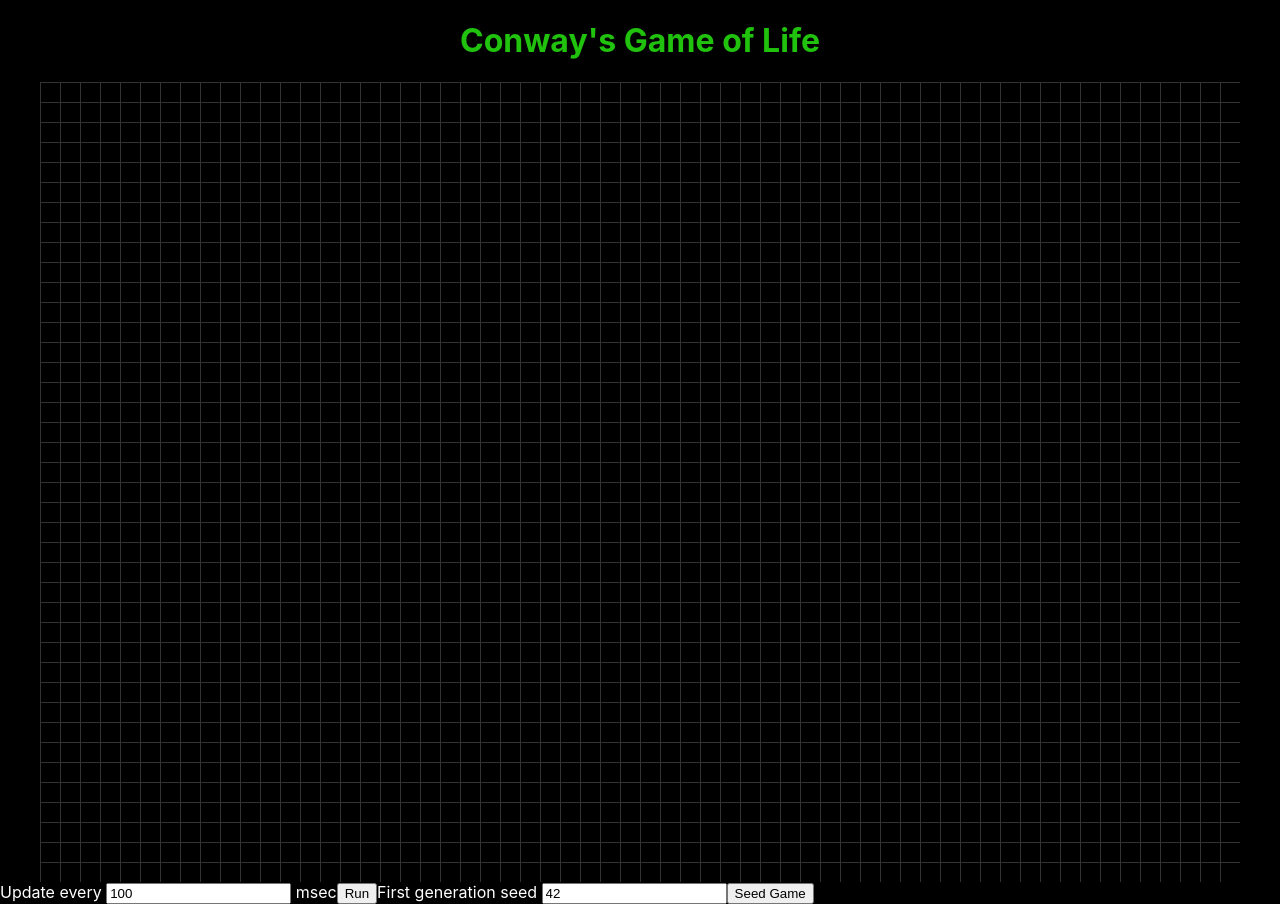
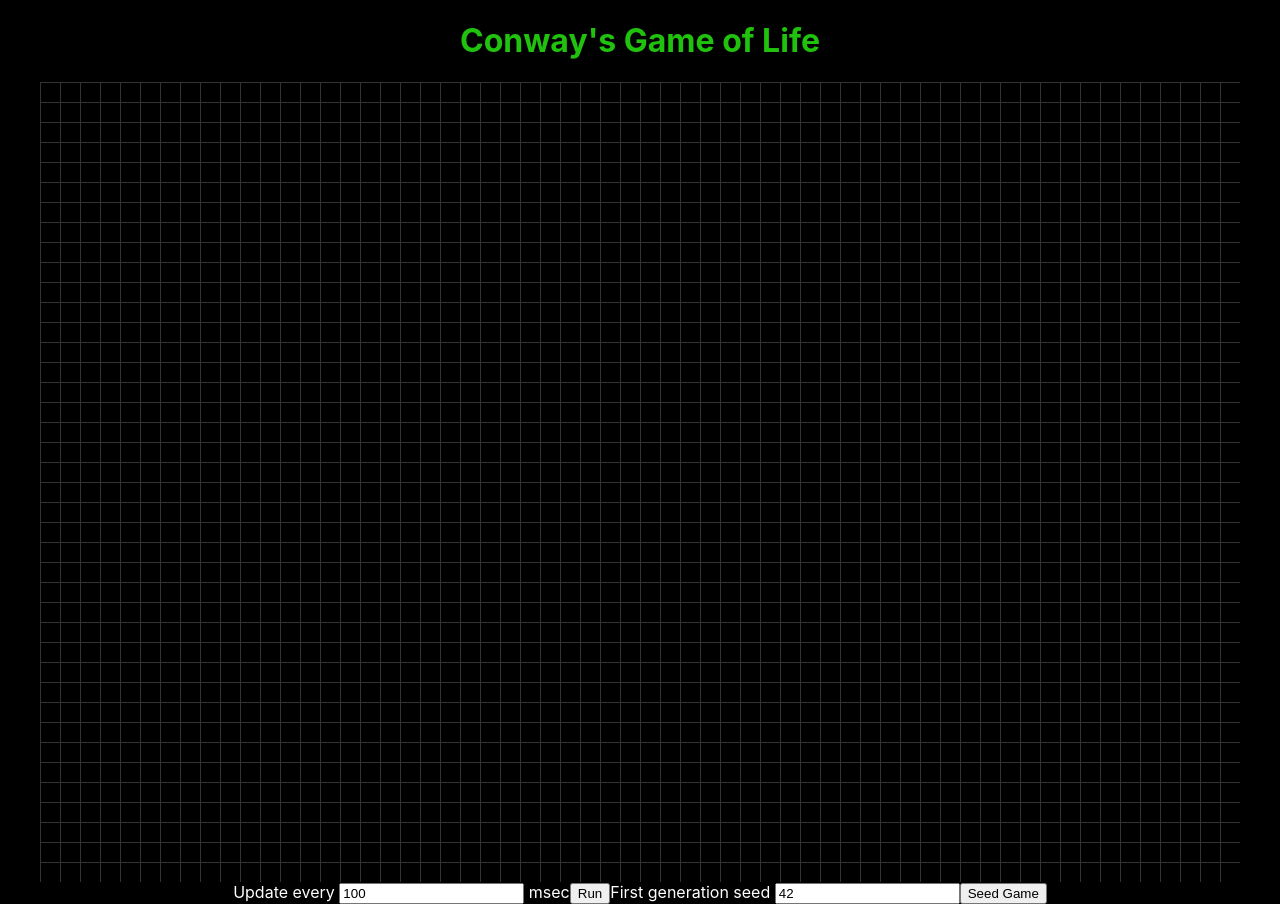
Before and after one commit to VladCojanu/gol-react, a React (Create React App) app: page / in a window 1280 px wide. Built offline with nearby package versions, Linux system fonts and the light colour scheme.

Commit message:
- Added game image to readme - Minor tweaks

```diff
--- a/src/App.css
+++ /dev/null
@@ -1,9 +0,0 @@
-h1 {
-  text-align: center;
-  color: #20C20E;
-}
-
-body {
-  background: black;
-  color: white;
-}
--- a/src/App.jsx
+++ b/src/App.jsx
@@ -1,6 +1,5 @@
 import React, { Component } from 'react';
 import Game from './Game';
-import './App.css';
 
 class App extends Component {
   render() {
--- a/src/index.css
+++ b/src/index.css
@@ -6,9 +6,20 @@ body {
     sans-serif;
   -webkit-font-smoothing: antialiased;
   -moz-osx-font-smoothing: grayscale;
+  background: black;
+  color: white;
+}
+
+h1 {
+  text-align: center;
+  color: #20C20E;
 }
 
 code {
   font-family: source-code-pro, Menlo, Monaco, Consolas, "Courier New",
     monospace;
 }
+
+.controls {
+  text-align: center;
+}
```
Also changed, not shown: GoL.png (added), 1 other file (tests, documents, lock files or other folders).
